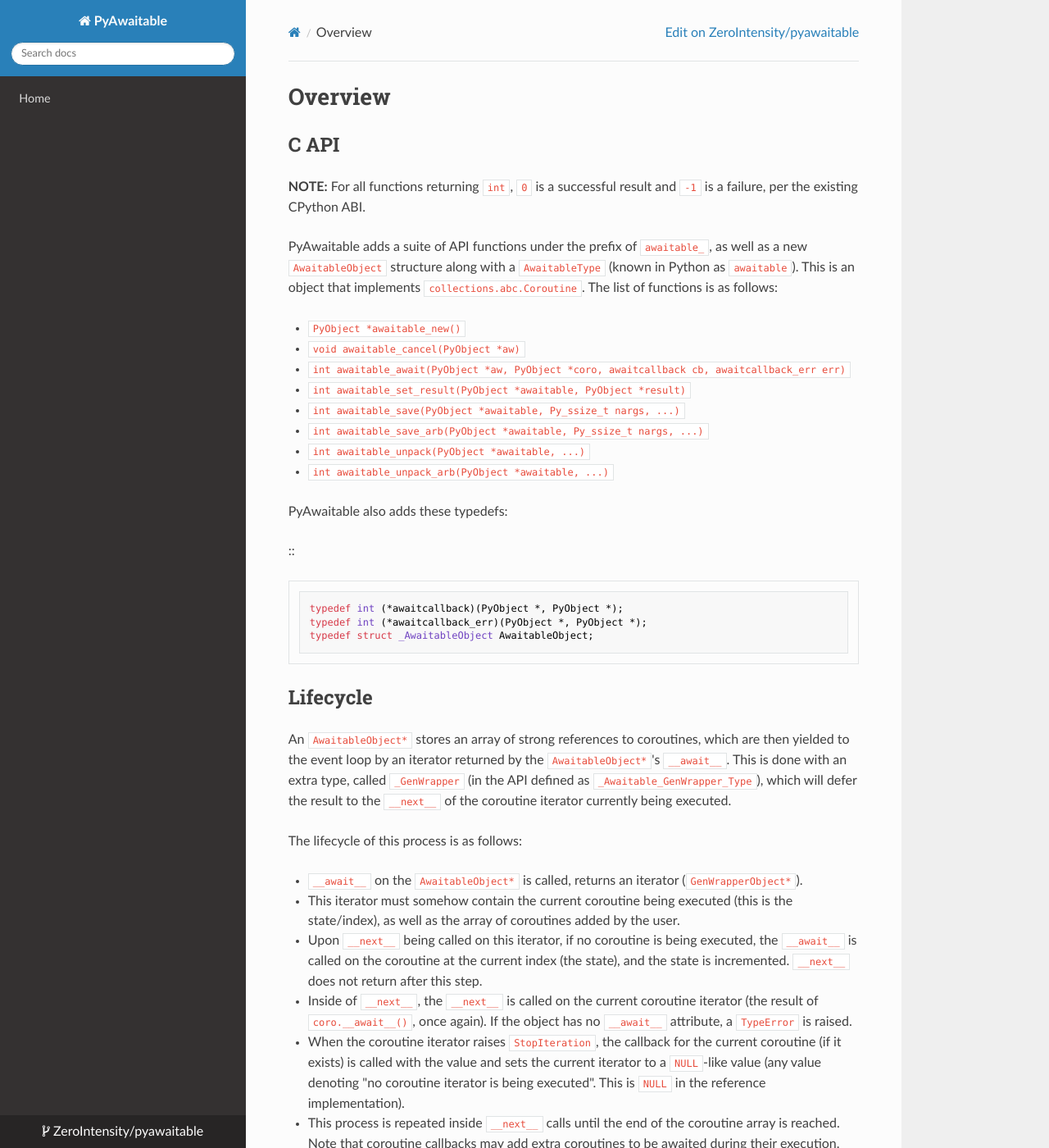
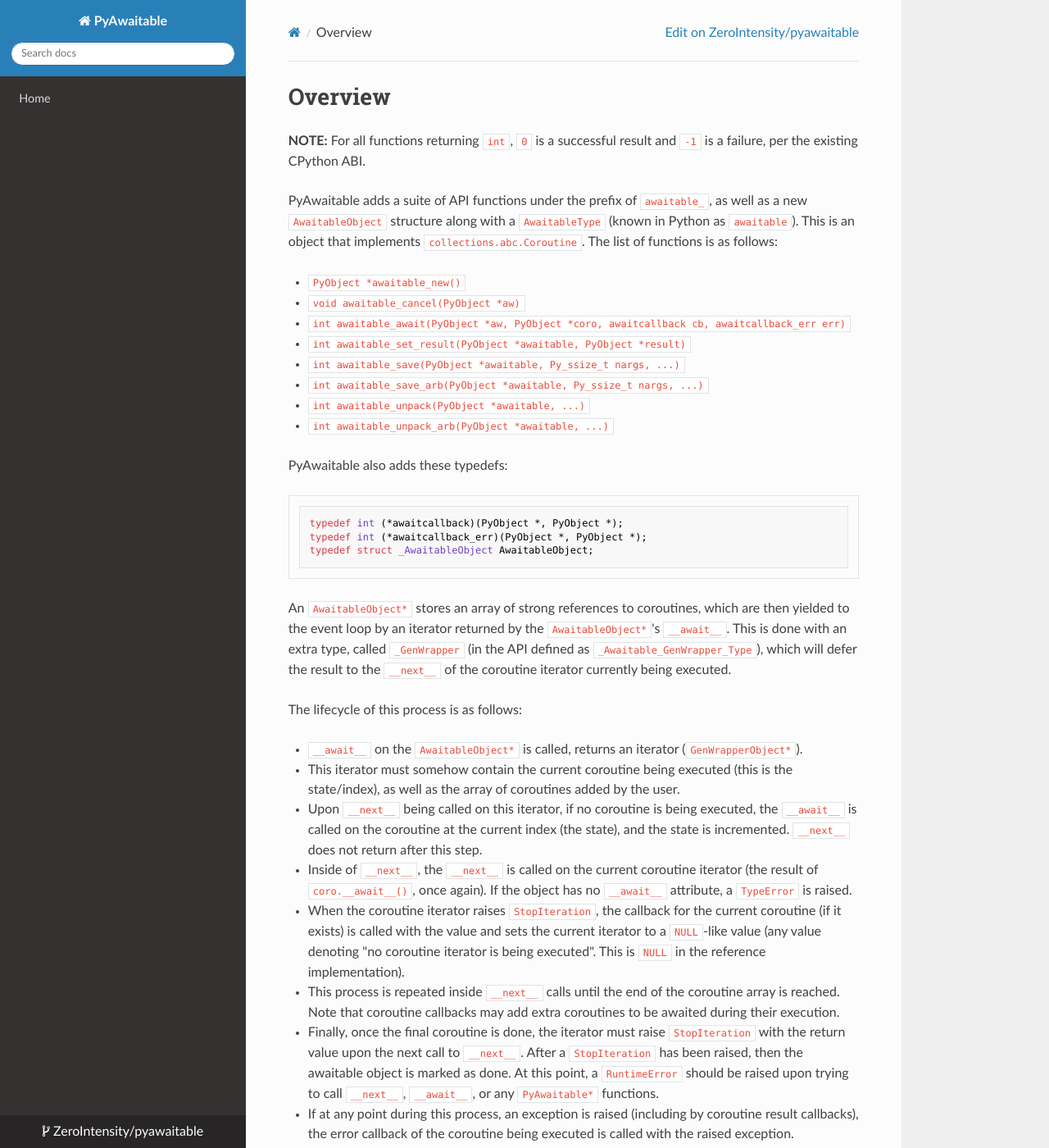
Before and after one commit to ZeroIntensity/pyawaitable, an MkDocs documentation site: the page built from docs/overview.md, in a window 1280 px wide and 1400 px high. Shown: the whole window at 82% size. Built offline with MkDocs 1.6.1, drawn with Linux system fonts in a browser that asks for light colours; nearby versions of some CDN libraries.

Commit message:
Update overview.md

````diff
--- a/docs/overview.md
+++ b/docs/overview.md
@@ -1,6 +1,4 @@
 # Overview
-
-## C API
 
 **NOTE:** For all functions returning ``int``, ``0`` is a successful result and ``-1`` is a failure, per the existing CPython ABI.
 
@@ -17,13 +15,11 @@
 
 PyAwaitable also adds these typedefs:
 
-::
-
-    typedef int (*awaitcallback)(PyObject *, PyObject *);
-    typedef int (*awaitcallback_err)(PyObject *, PyObject *);
-    typedef struct _AwaitableObject AwaitableObject;
-
-## Lifecycle
+```c
+typedef int (*awaitcallback)(PyObject *, PyObject *);
+typedef int (*awaitcallback_err)(PyObject *, PyObject *);
+typedef struct _AwaitableObject AwaitableObject;
+```
 
 An ``AwaitableObject*`` stores an array of strong references to coroutines, which are then yielded to the event loop by an iterator returned by the ``AwaitableObject*``'s ``__await__``. This is done with an extra type, called ``_GenWrapper`` (in the API defined as ``_Awaitable_GenWrapper_Type``), which will defer the result to the ``__next__`` of the coroutine iterator currently being executed.
 
````
